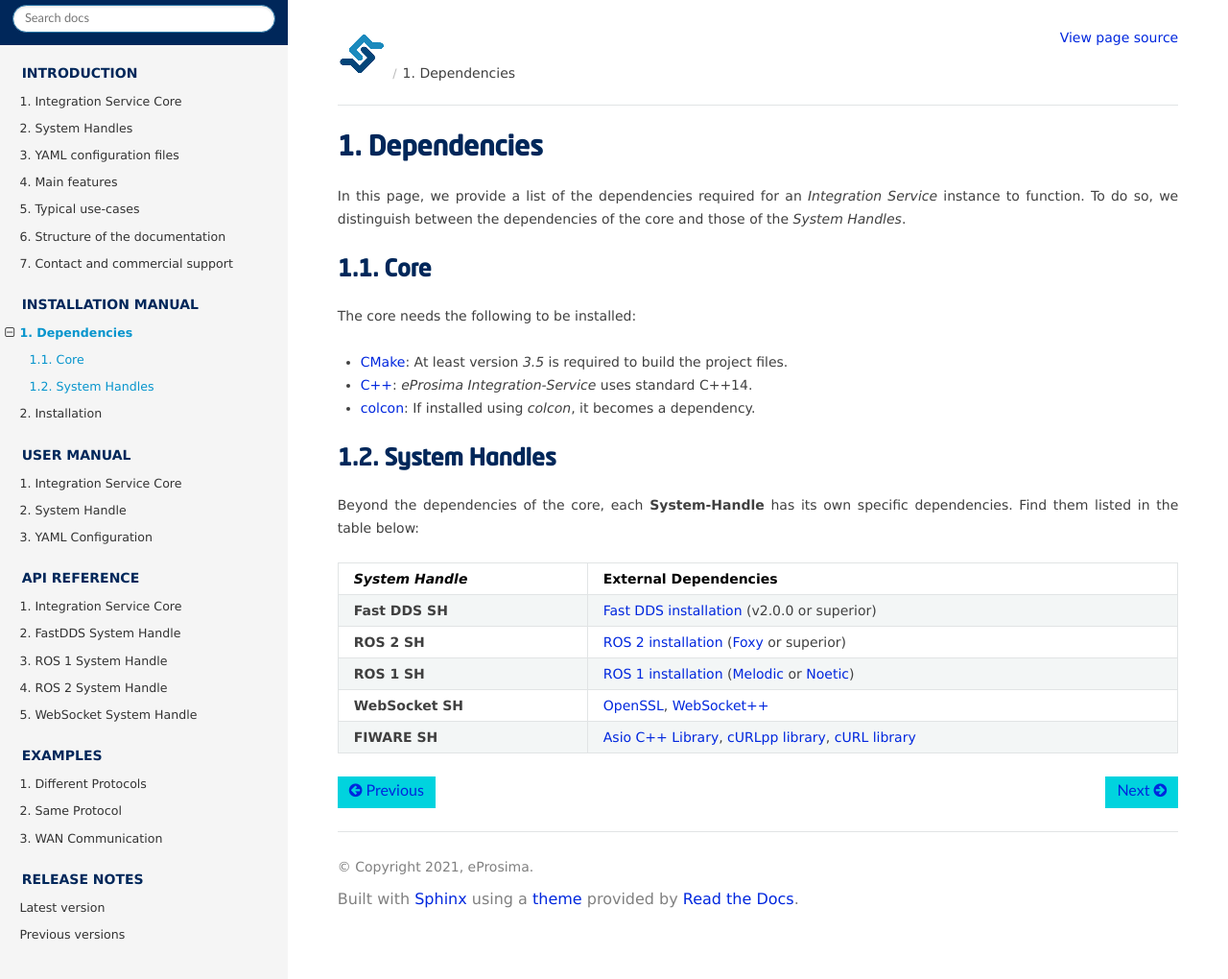
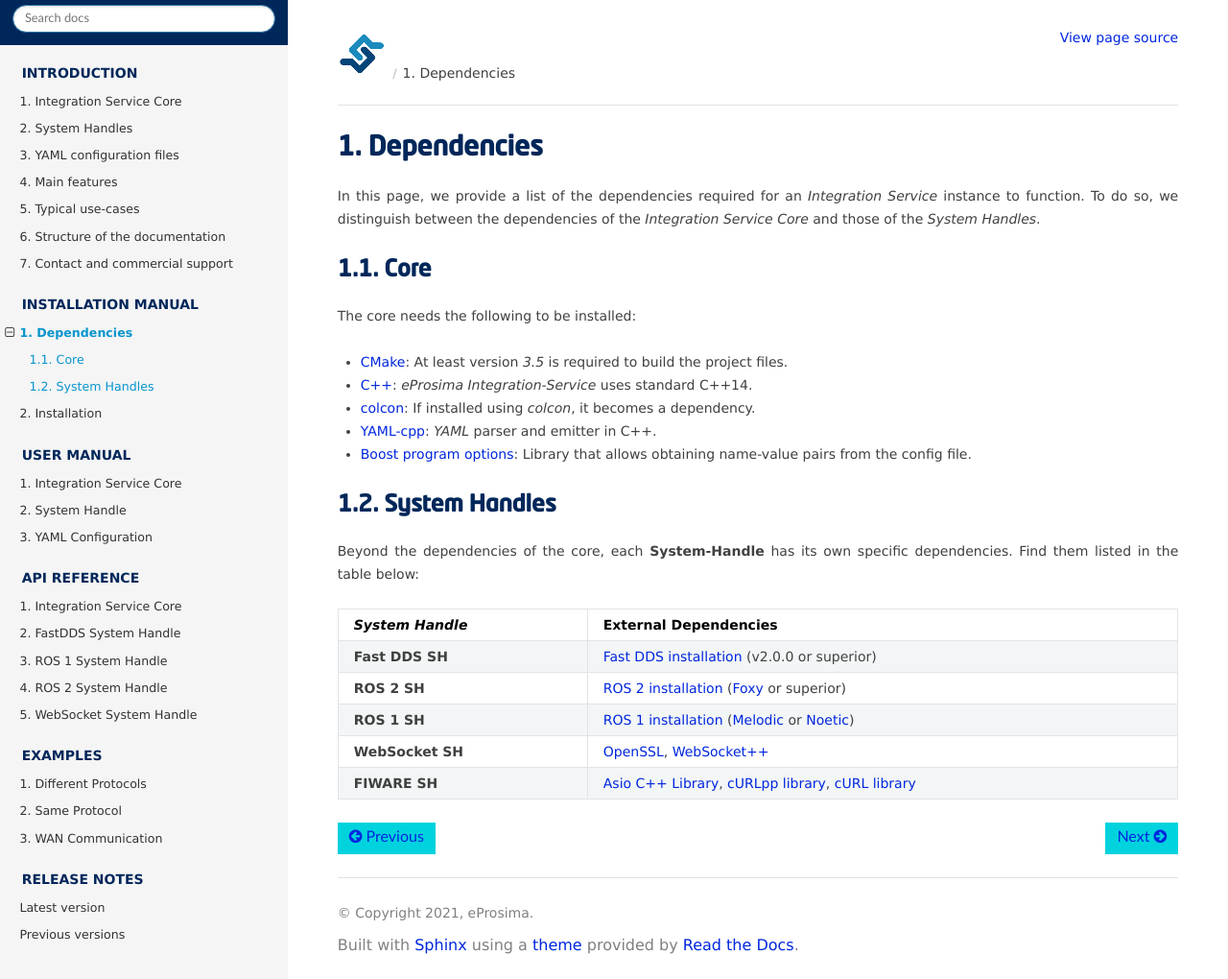
Before and after one commit to eProsima/Integration-Service-docs, a Sphinx documentation site: the page built from docs/installation_manual/external_dep.rst, in a window 1280 px wide and 1020 px high. Shown: the whole window at 96% size. Built offline with Sphinx 7.4.7 and the Read the Docs theme 2.0.0, drawn with Linux system fonts in a browser that asks for light colours.

Commit message:
Add core dependencies

```diff
--- a/docs/installation_manual/external_dep.rst
+++ b/docs/installation_manual/external_dep.rst
@@ -4,7 +4,7 @@ Dependencies
 ============
 
 In this page, we provide a list of the dependencies required for an *Integration Service* instance to function.
-To do so, we distinguish between the dependencies of the core and those of the *System Handles*.
+To do so, we distinguish between the dependencies of the *Integration Service Core* and those of the *System Handles*.
 
 .. _core_deps:
 
@@ -17,6 +17,9 @@ The core needs the following to be installed:
 * `C++ <https://isocpp.org/>`_: *eProsima Integration-Service* uses standard C++14.
 * `colcon <https://colcon.readthedocs.io/en/released/user/installation.html>`_: If installed using *colcon*, it becomes
   a dependency.
+* `YAML-cpp <https://packages.ubuntu.com/search?keywords=libyaml-cpp-dev>`_: *YAML* parser and emitter in C++.
+* `Boost program options <https://packages.ubuntu.com/search?keywords=libboost-program-options-dev>`_: Library that allows
+  obtaining name-value pairs from the config file.
 
 .. _sh_deps:
 
```
